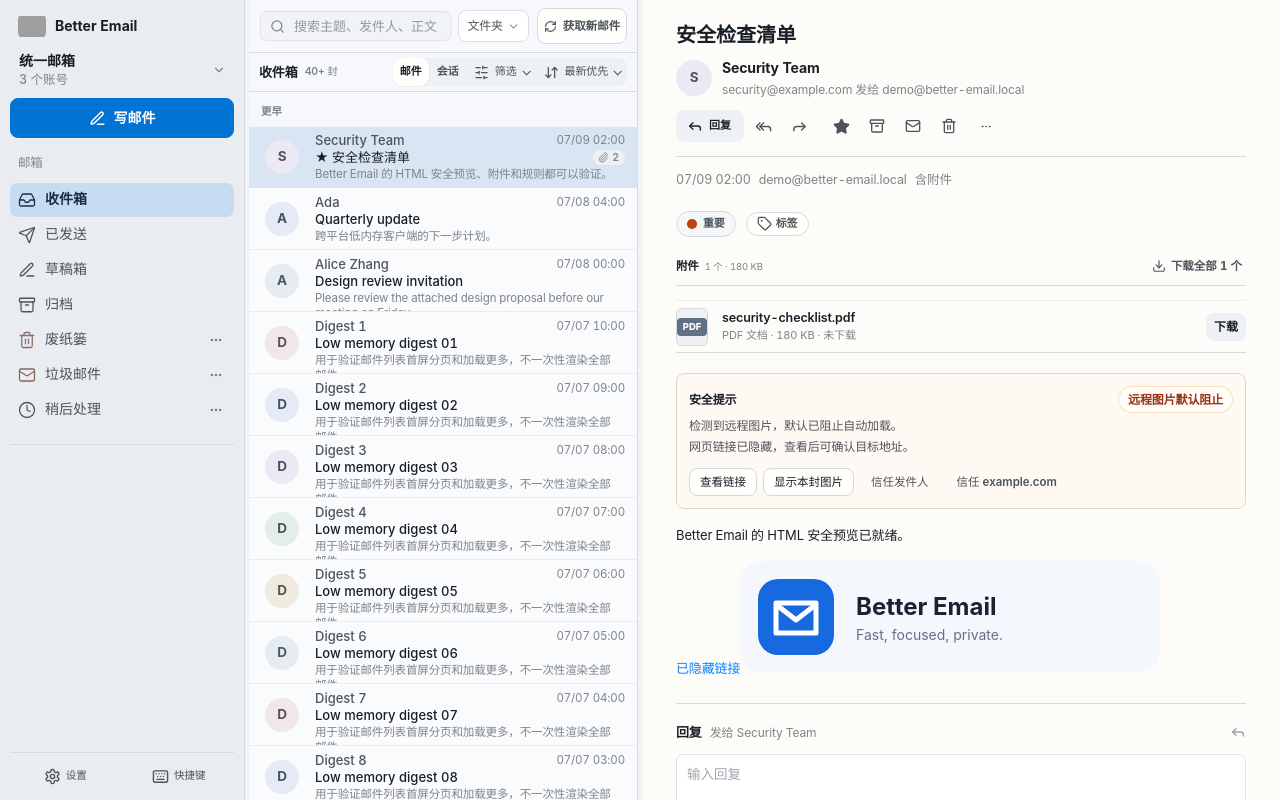
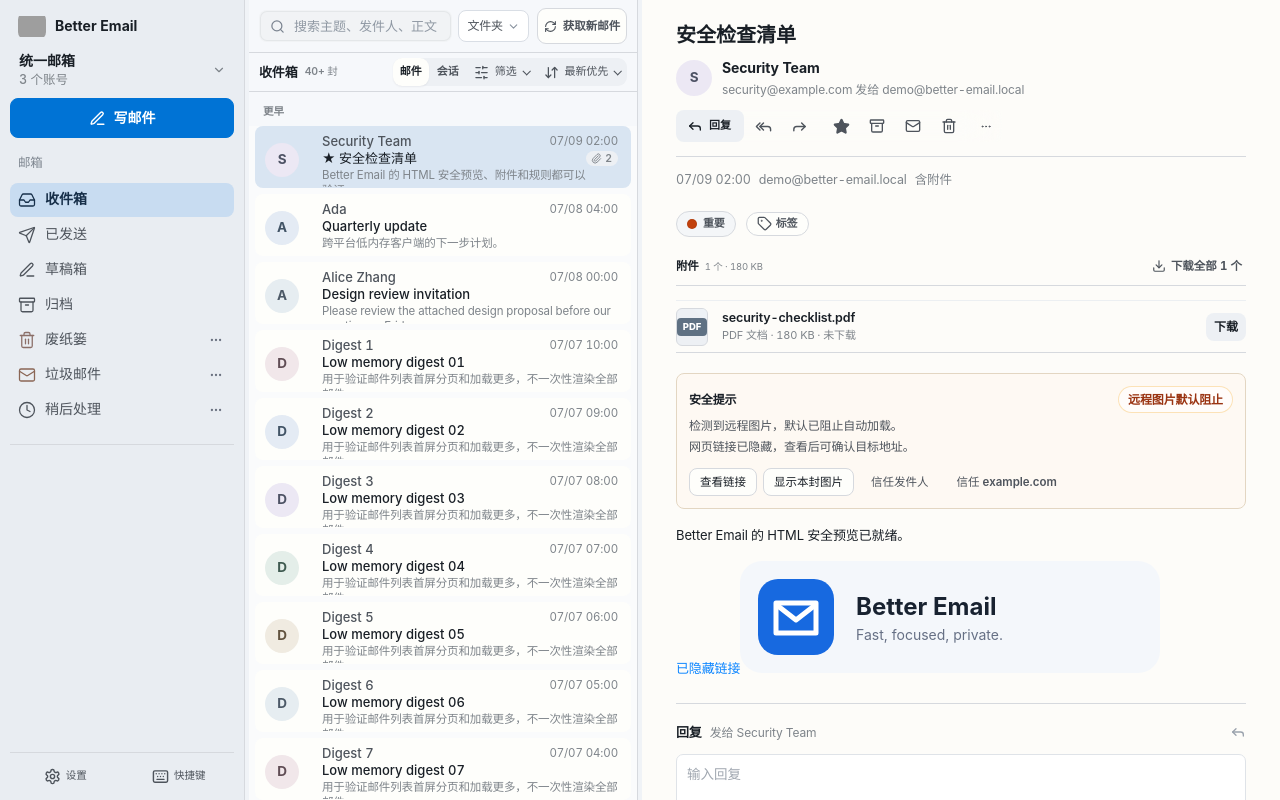
Before and after one commit to anYuJia/better-email, a React (Vite) app: page / in a window 1280 px wide. Built offline with nearby package versions, Linux system fonts and the light colour scheme; grey boxes are pictures that could not be loaded.

Commit message:
feat(ui): soften mailbox list rows

```diff
--- a/src/components/MessageListView.tsx
+++ b/src/components/MessageListView.tsx
@@ -10,6 +10,7 @@ import { calculateVisibleRange } from './messageListLayout';
 const SCROLL_SAVE_DEBOUNCE_MS = 220;
 const NEW_MESSAGE_ANIMATION_LIMIT = 5;
 const NEW_MESSAGE_ABSORB_DELAY_MS = 800;
+const MESSAGE_ROW_HEIGHT = 68;
 
 type MessageGroup = {
   id: string;
@@ -125,7 +126,7 @@ export default function MessageListView({
     for (const item of flatItems) {
       let height = 34;
       if (item.type === 'message') {
-        height = 62;
+        height = MESSAGE_ROW_HEIGHT;
       }
       layout.push({ top: currentTop, height });
       currentTop += height;
@@ -304,7 +305,7 @@ export default function MessageListView({
             } else {
               const message = item.message;
               return (
-                <div style={style} key={`msg-wrapper-${message.id}`}>
+                <div className="message-list-item" style={style} key={`msg-wrapper-${message.id}`}>
                   <MessageListCard
                     message={message}
                     isCurrentMessage={message.id === selectedId}
--- /dev/null
+++ b/src/styles/2026/pass-message-list-rounded.css
@@ -0,0 +1,71 @@
+/* Rounded rows keep the inbox approachable without turning it into a sparse
+   card grid. The virtual row includes the gap; the card itself stays 62px. */
+.message-list-item {
+  box-sizing: border-box;
+  padding: 0 6px 6px;
+}
+
+.message-card {
+  border: 1px solid transparent;
+  border-radius: var(--ui-radius-sm);
+  background: var(--ui-surface);
+  box-shadow: none;
+}
+
+.message-card:hover,
+.message-card.is-unread:hover {
+  border-color: transparent;
+  background: var(--quiet-row-hover);
+  box-shadow: none;
+}
+
+.message-card.selected,
+.message-card.selected:hover,
+.message-card.is-unread.selected,
+.message-card.is-unread.selected:hover {
+  border-color: transparent;
+  background: var(--quiet-row-selected);
+  box-shadow: none;
+}
+
+.message-card.dragging {
+  border-color: transparent;
+  box-shadow: none;
+}
+
+.message-card .message-unread-dot {
+  border-color: var(--ui-surface);
+}
+
+.message-card:hover .message-unread-dot {
+  border-color: var(--quiet-row-hover);
+}
+
+.message-card.selected .message-unread-dot {
+  border-color: var(--quiet-row-selected);
+}
+
+.message-date-header {
+  padding-inline: 14px;
+}
+
+:root[data-theme="dark"] .message-card {
+  border-color: transparent;
+  background: var(--ui-surface);
+}
+
+:root[data-theme="dark"] .message-card:hover,
+:root[data-theme="dark"] .message-card.is-unread:hover {
+  border-color: transparent;
+  background: var(--quiet-row-hover);
+  box-shadow: none;
+}
+
+:root[data-theme="dark"] .message-card.selected,
+:root[data-theme="dark"] .message-card.selected:hover,
+:root[data-theme="dark"] .message-card.is-unread.selected,
+:root[data-theme="dark"] .message-card.is-unread.selected:hover {
+  border-color: transparent;
+  background: var(--quiet-row-selected);
+  box-shadow: none;
+}
--- a/src/ui-2026.css
+++ b/src/ui-2026.css
@@ -30,3 +30,4 @@
 @import './styles/2026/pass-text-selection.css';
 @import './styles/2026/workspace-hierarchy.css';
 @import './styles/2026/pass-dark-mode.css';
+@import './styles/2026/pass-message-list-rounded.css';
```
Also changed, not shown: scripts/ui-smoke.mjs.
